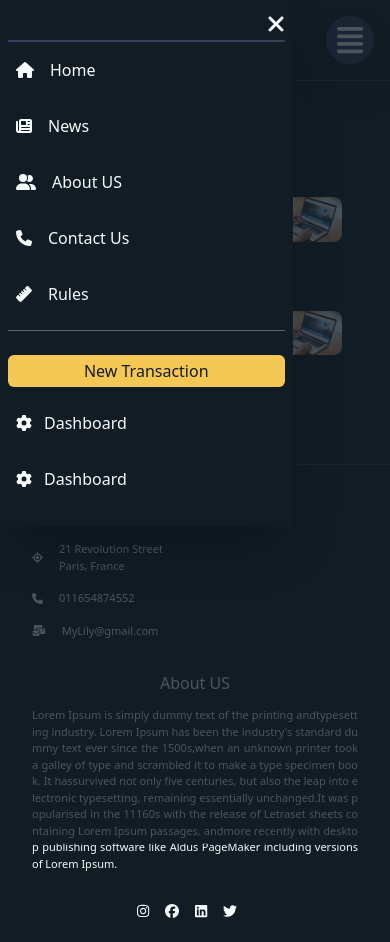
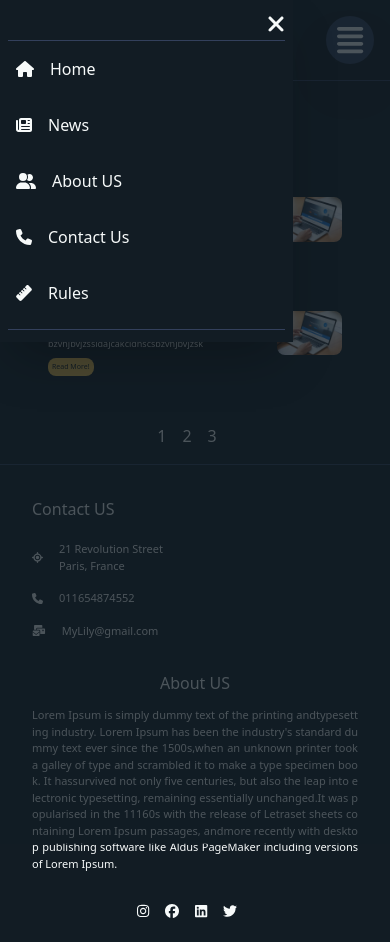
Before and after one commit to amirhossein-dashtban1/Responsive-Dashboard, a React (Vite) app in the folder my-project/: page /news/1 in a window 390 px wide. Both pictures are taken after a click on the element 350 px from the left and 40 px from the top of the page. Built offline with nearby package versions, Linux system fonts and the light colour scheme.

Commit message:
Good Job!

```diff
--- a/my-project/src/components/MobileSideBar.jsx
+++ b/my-project/src/components/MobileSideBar.jsx
@@ -32,7 +32,7 @@ export default function MobileSideBar({ toggleMobileSideBar }) {
 	console.log(url);
 	return (
 		<section className='absolute px-2 py-3 top-0 left-0 h48 z-50 bg-light-primary dark:bg-dark-primary shadow-2xl sm:w-2/5 w-3/4 '>
-			<div className='border-b-2 border-dark-primaryBorder border-sm pb-1 mb-2 flex items-center justify-end'>
+			<div className='border-b border-dark-primaryBorder border-sm pb-1 mb-2 flex items-center justify-end'>
 				<FontAwesomeIcon
 					onClick={() => setShowMobileSideBar(false)}
 					className='text'
@@ -41,27 +41,26 @@ export default function MobileSideBar({ toggleMobileSideBar }) {
 				/>
 			</div>
 
-			{url != "dashboard"
-				? menu.map((item) => {
+			{menu.map((item) => {
 				return (
 					<NavLink
 						to={item.href}
 						key={item.id}
 						className={`${
-									url === item.href
-										? "bg-dark-primaryAction"
-										: null
+							url === item.href ? "bg-dark-primaryAction" : null
 						} mb-4 p-2 rounded-md hover:bg-light-primaryAction dark:hover:bg-dark-primaryAction flex items-center`}
 						onClick={() => toggleMobileSideBar}>
-								<FontAwesomeIcon
-									className='mr-4'
-									icon={item.icon}
-								/>
+						<FontAwesomeIcon className='mr-4' icon={item.icon} />
 						{item.title}
 					</NavLink>
 				);
-				  })
-				: dashboardMenu.map((item) => {
+			})}
+
+			<div className='bg-dark-primaryBorder w-full h-[1px]'></div>
+
+			{url === "dashboard" && (
+				<div className='mt-6'>
+					{dashboardMenu.map((item) => {
 						return (
 							<NavLink
 								to={item.href}
@@ -81,32 +80,13 @@ export default function MobileSideBar({ toggleMobileSideBar }) {
 						);
 					})}
 
-			<div className='bg-dark-primaryAction w-full h-[1px]'></div>
-
-			<div className='mt-6'>
 					<section className='flex items-center'>
 						<button className='p-1 w-full rounded-md bg-dark-primaryButton dark:bg-dark-primaryButton hover:bg-[#ca8a04] dark:text-dark-primaryButtonText'>
 							New Transaction
 						</button>
 					</section>
-
-				<section className='mt-4'>
-					<NavLink
-						to='/'
-						className='lg:h-10 max-w-56 h-10 mb-4 p-2 rounded-md hover:bg-light-primaryAction flex items-center'>
-						<FontAwesomeIcon className='mr-3' icon={faGear} />
-
-						<p className=''>Dashboard</p>
-					</NavLink>
-					<NavLink
-						to='/'
-						className='lg:h-10 max-w-56 h-10 mb-4 p-2 rounded-md hover:bg-light-primaryAction dark:hover:bg-dark-primaryAction flex items-center'>
-						<FontAwesomeIcon className='mr-3' icon={faGear} />
-
-						<p className=''>Dashboard</p>
-					</NavLink>
-				</section>
 				</div>
+			)}
 		</section>
 	);
 }
```
Lines whose indentation alone changed are shown as unchanged.
